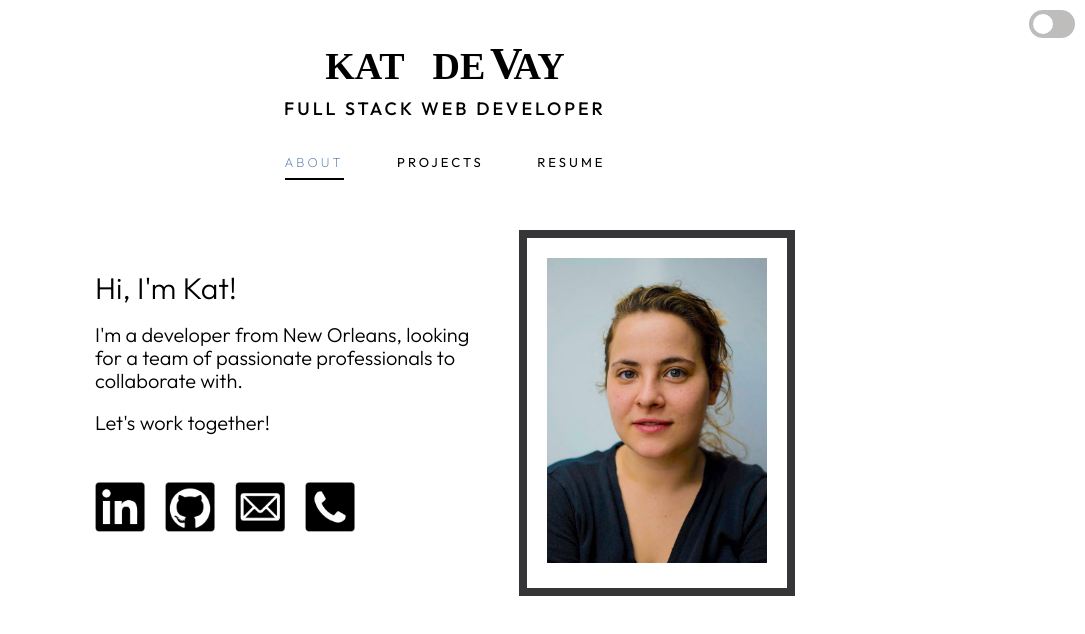
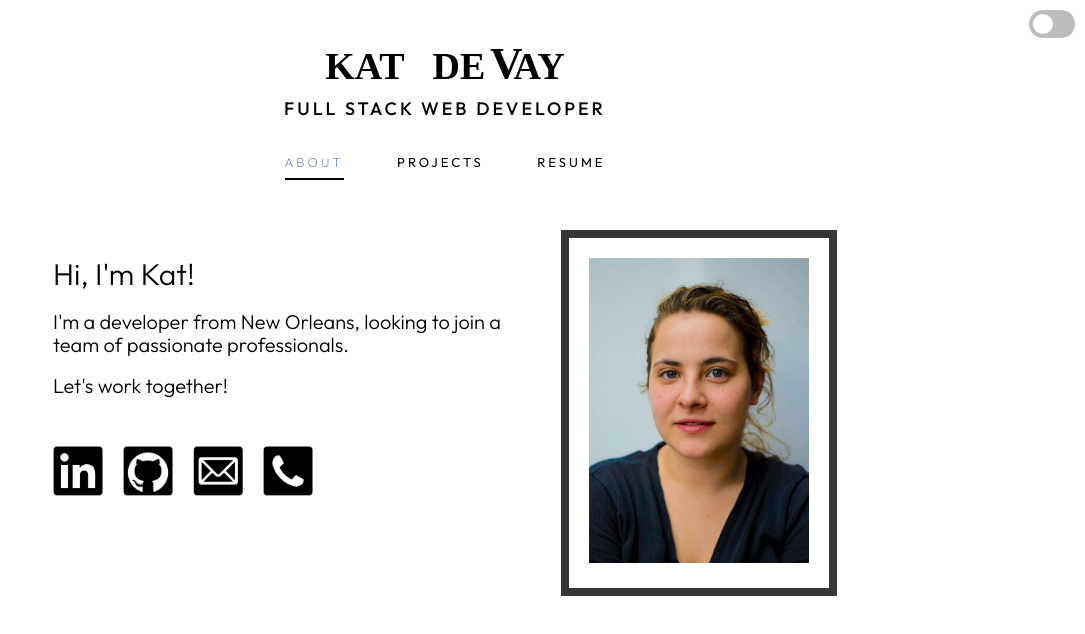
Before and after one commit to kdevay/kdevay.github.io, a React (Create React App) app: page / in a window 1280 px wide. Shown: the top 634 px of the page, without its empty margins (195-1280 px from the left). Built offline with nearby package versions, Linux system fonts and the light colour scheme; a web font is replaced by a local one.

Commit message:
Fix wrapping issues on about page

```diff
--- a/src/components/About.js
+++ b/src/components/About.js
@@ -10,7 +10,7 @@ export default function About(props) {
         <div id='aboutDiv'>
             <div id='aboutText'>
                 <p className='aboutHead'>Hi, I'm Kat!</p><br></br>
-                <p className='aboutBody'>I'm a developer from New Orleans, looking for a team of passionate professionals to collaborate with.</p><br></br>
+                <p className='aboutBody'>I'm a developer from New Orleans, looking to join a team of passionate professionals.</p><br></br>
                 <p className='aboutBody'>Let's work together!</p><br></br>
                 {
                     mode === 'dark' ? <DarkIcons></DarkIcons> : <LightIcons></LightIcons>
--- a/src/styles/index.css
+++ b/src/styles/index.css
@@ -267,19 +267,23 @@ button:hover{
 
 /* about */
 #aboutDiv{
+    width: 80vw;
     display: flex;
+    flex-wrap: wrap;
+    align-items: center;
     justify-items: center;
-    gap: 40px;
+    justify-content: center;
     margin: 50px 0px;
-    align-items: center;
+    gap: 50px;
 }
 #aboutText{
     display: flex;
     flex-direction: column;
     align-items: flex-start;
-    width: 30vw;
+    width: 458px;
     font-family: 'Outfit';
     font-weight: 300;
+    margin-bottom: 50px;
 }
 .aboutHead{
     font-size: 30px;
```
